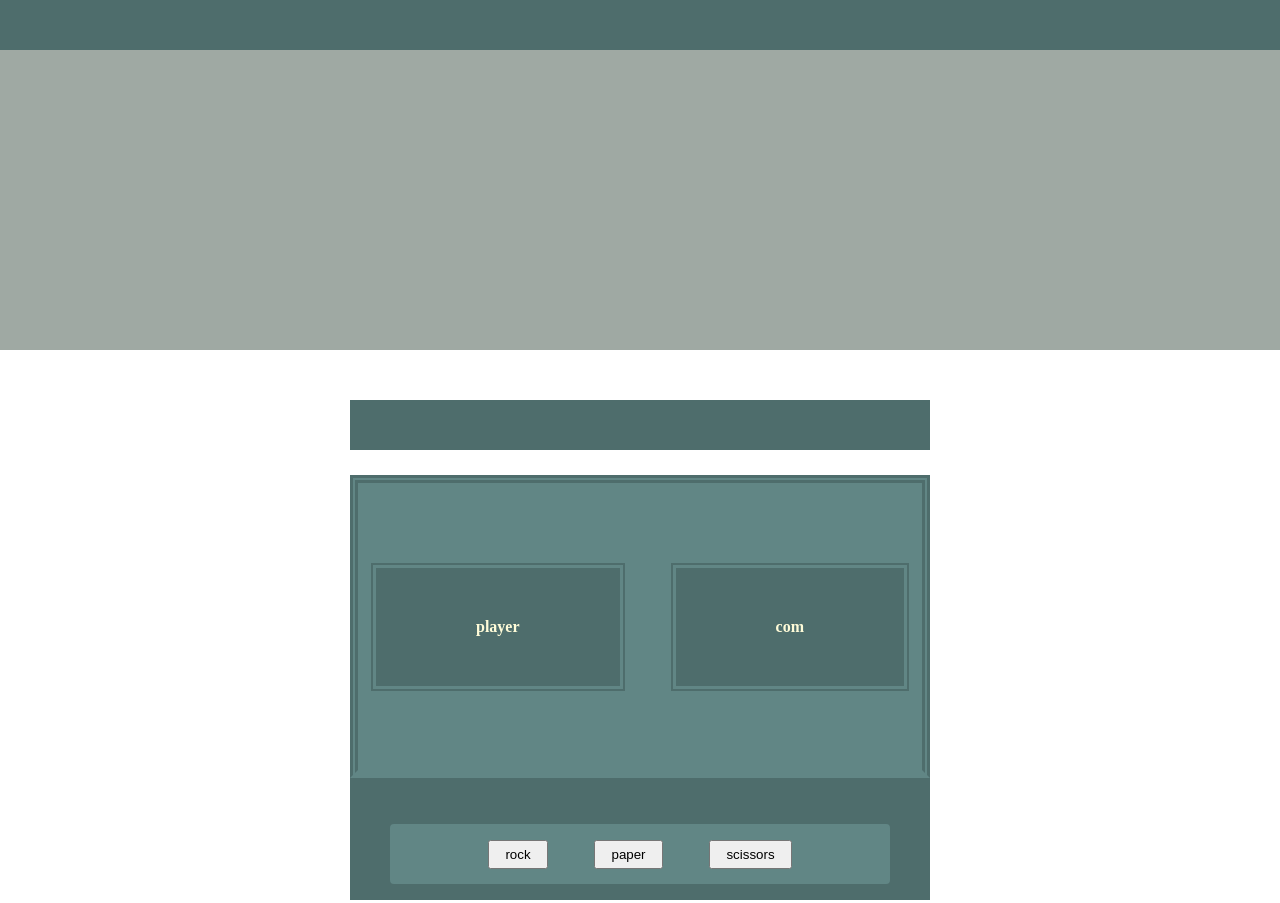
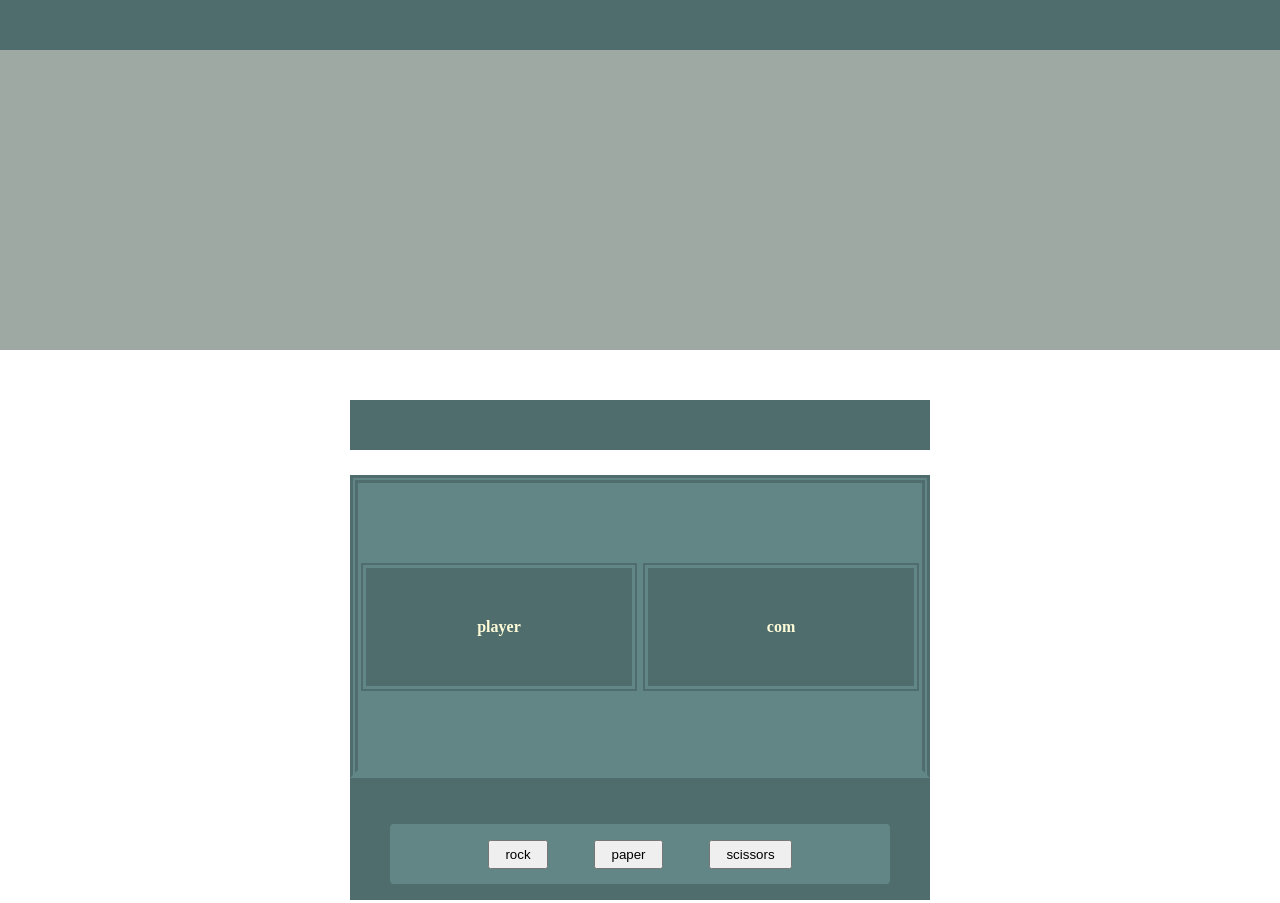
Before and after one commit to NeptuneRjo/odin-rps, a plain HTML site: page index.html in a window 1280 px wide. Shown: the top 903 px of the page. Drawn offline with Linux system fonts and the light colour scheme.

Commit message:
aligned and styled

```diff
--- a/styles/style.css
+++ b/styles/style.css
@@ -3,9 +3,6 @@ body {
     display: flex;
     flex-direction: column;
 }
-
-
-
 
 ul {
     display: flex;
@@ -60,17 +57,19 @@ ul {
     align-items: center;
 }
 
-
 button {
     padding: 5px 15px;
 }
 
 #playerChoice, #computerChoice {
+    display: flex;
+    justify-content: center;
     border: double 8px #618685;
     background-color: #4e6d6c;
     padding: 50px 100px;
     font-weight: 900;
     color: #fefbd8;
+    width: 150px;
 }
 
 .box1, .box3 {
```
